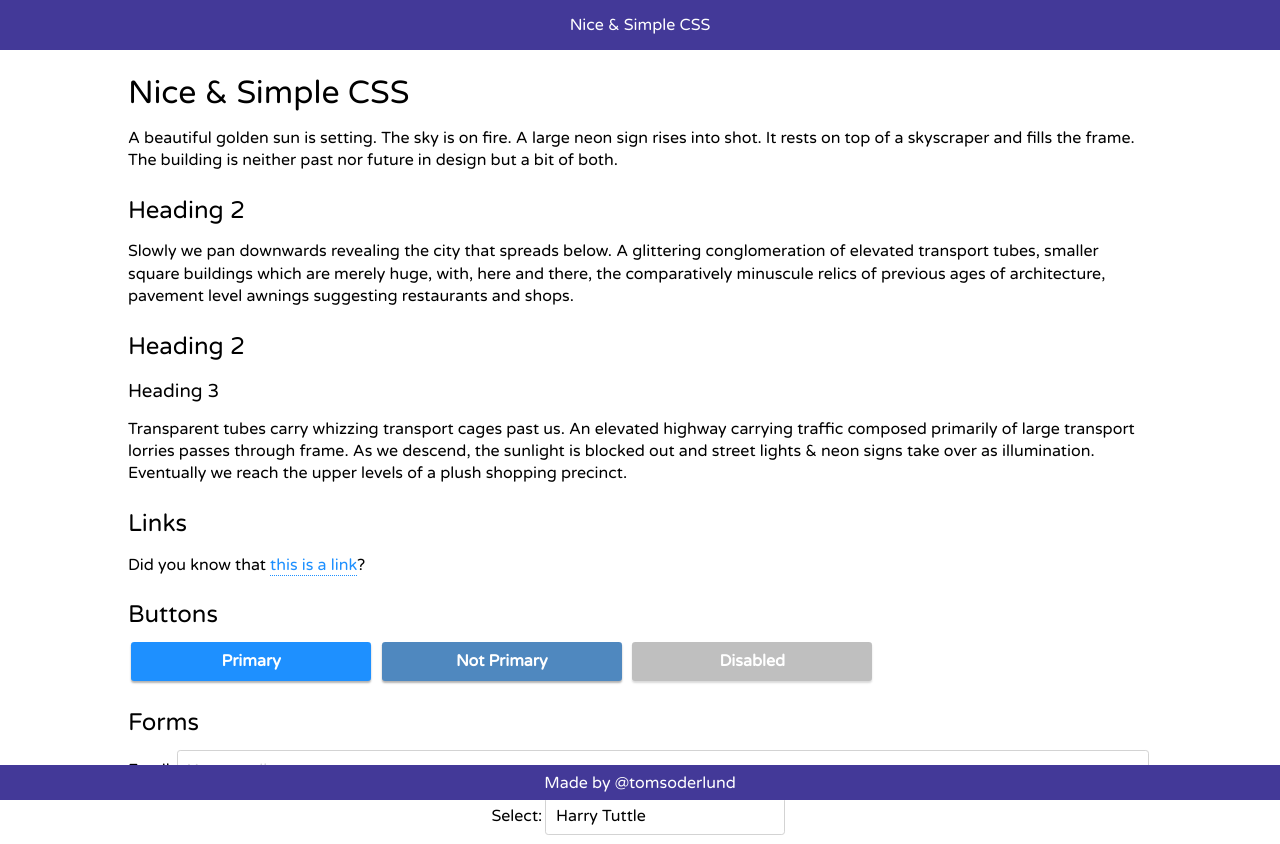
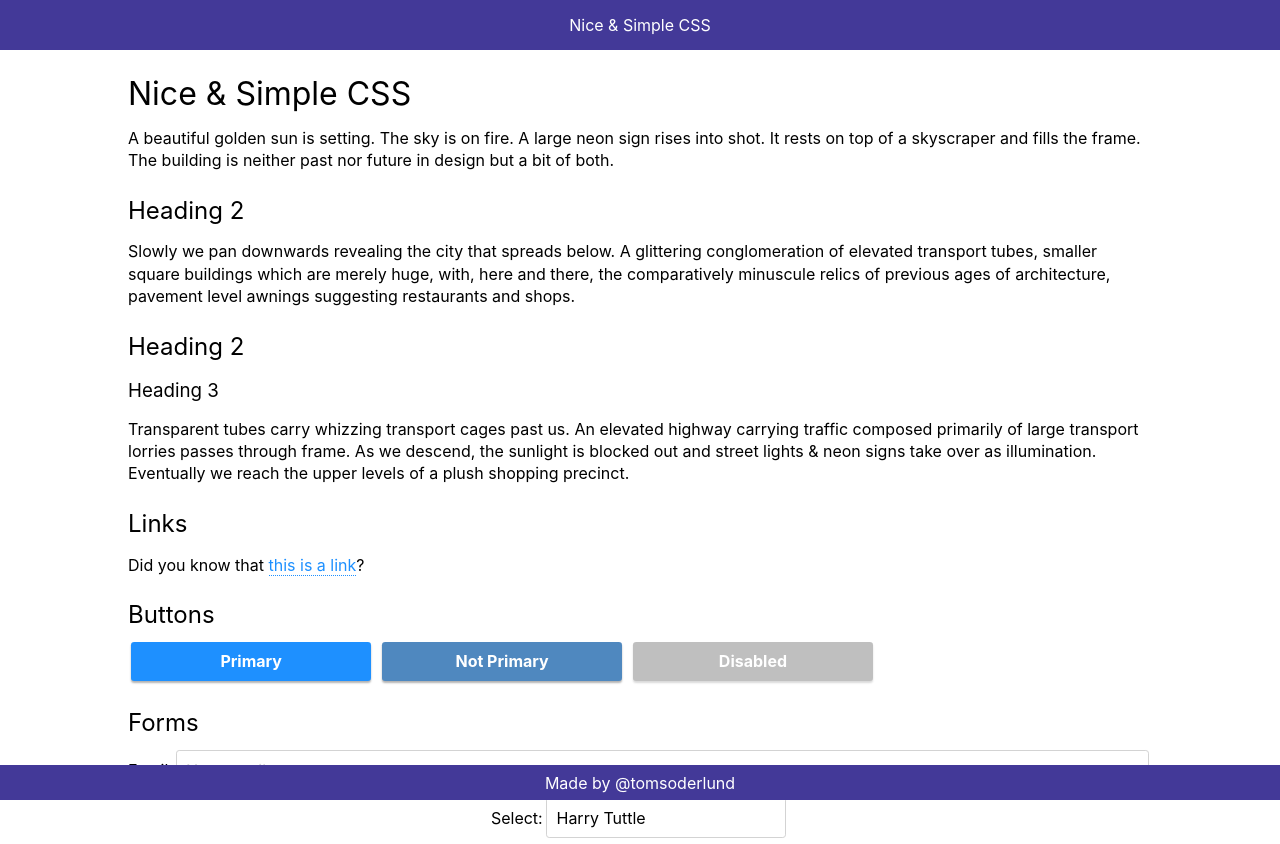
Before and after one commit to tomsoderlund/niceandsimple-css, a website: page index.html in a window 1280 px wide. Shown: the top 844 px of the page. Drawn offline with Linux system fonts and the light colour scheme.

Commit message:
-apple-system font

```diff
--- a/index.html
+++ b/index.html
@@ -10,7 +10,6 @@
 <meta property="og:description" content="niceandsimple-css"/>
 <meta property="og:locale" content="en_US"/>
 <link rel="shortcut icon" type="image/x-icon" href="./icon.png"/>
-<link rel="stylesheet" href="https://fonts.googleapis.com/css?family=Varela+Round:400,600i&display=swap"/>
 <link rel="stylesheet" href="./niceandsimple.css"/>
 <style type="text/css">
 </style>
--- a/niceandsimple.css
+++ b/niceandsimple.css
@@ -75,7 +75,7 @@ footer {
 /* ----- Typography ----- */
 
 body {
-  font-family: 'Varela Round', sans-serif;
+  font-family: -apple-system, BlinkMacSystemFont, 'Segoe UI', 'Roboto', 'Oxygen', 'Ubuntu', 'Cantarell', 'Fira Sans', 'Droid Sans', 'Helvetica Neue', sans-serif;
 }
 
 p {
```
